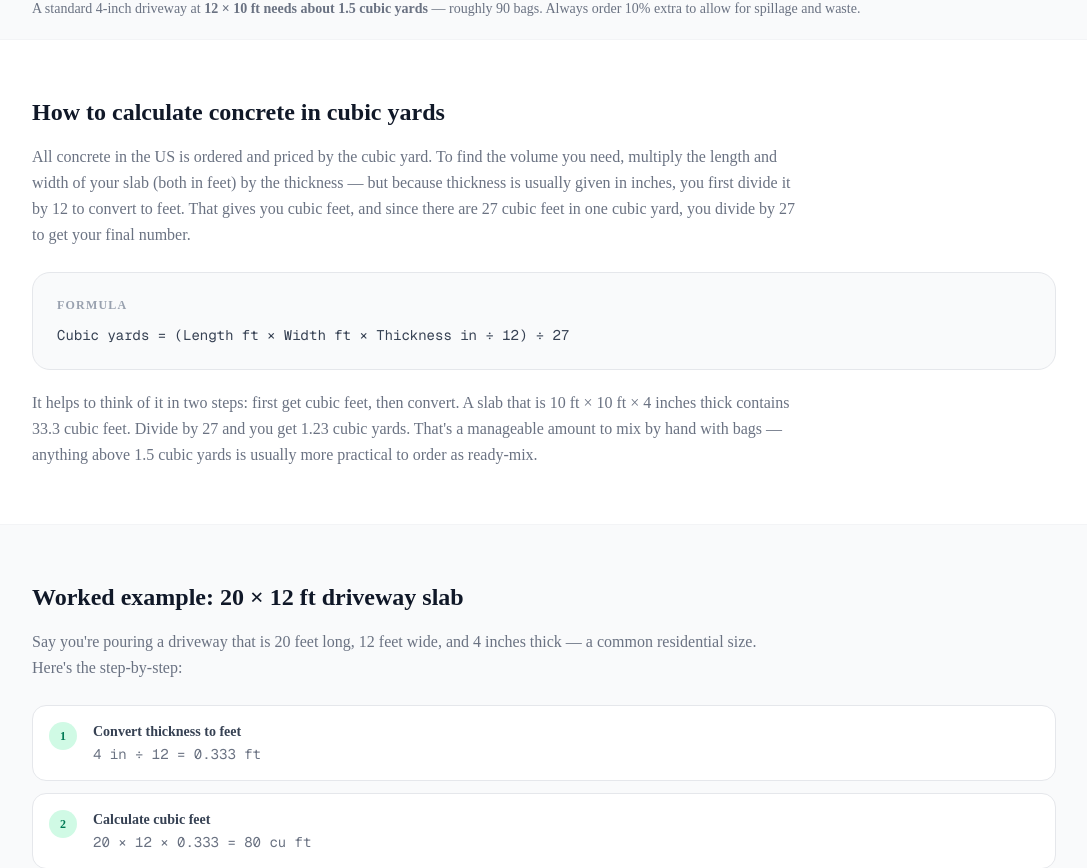
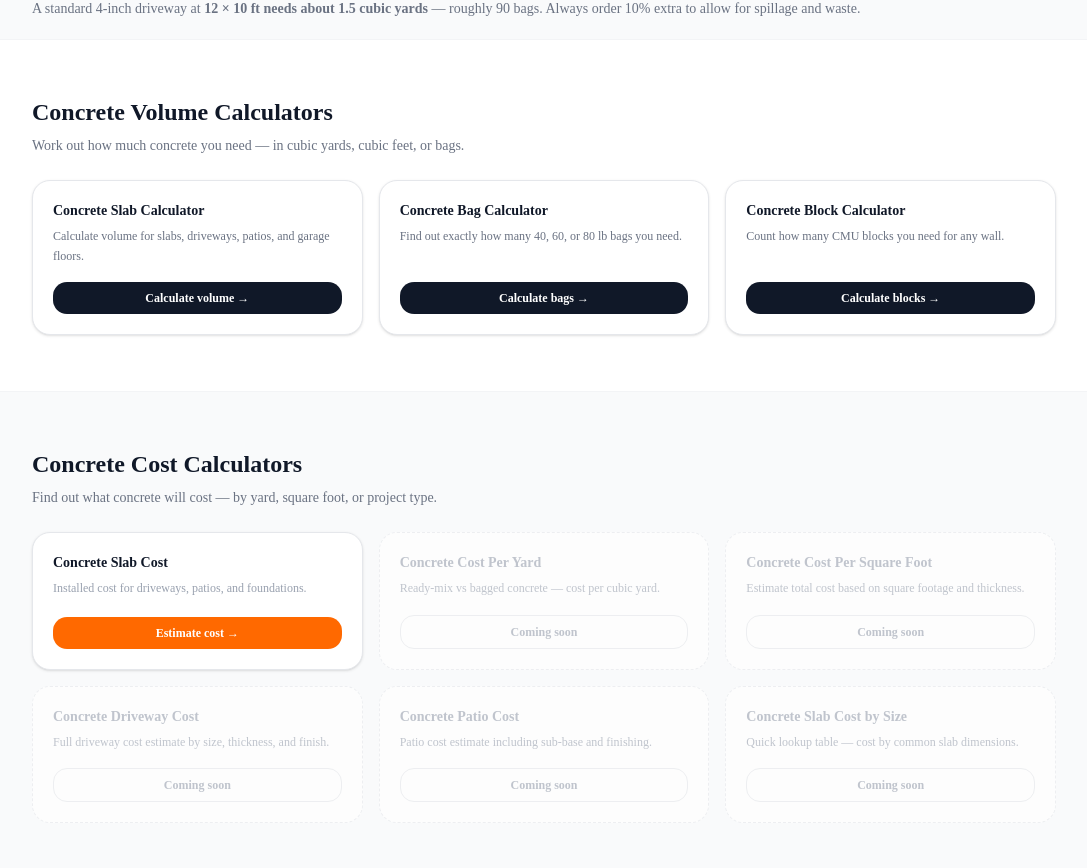
Before and after one commit to velociOS/worthulator6, a Next.js app: page /construction-calculators/concrete-calculator in a window 1280 px wide. Shown: the part 1511-2379 px from the top of the page, without its empty margins (96-1183 px from the left). Built offline with nearby package versions, Linux system fonts and the light colour scheme.

Commit message:
feat: add pillar page hub sections to concrete calculator (volume + cost tools)

```diff
--- a/app/construction-calculators/concrete-calculator/page.tsx
+++ b/app/construction-calculators/concrete-calculator/page.tsx
@@ -147,6 +147,136 @@ export default function ConcreteCalculatorPage() {
         </>
       }
     >
+      {/* ══════════════════════════════════════════════════════════════════
+          SECTION 1 — CONCRETE VOLUME CALCULATORS
+      ══════════════════════════════════════════════════════════════════ */}
+      <section className="border-t border-gray-100 px-5 py-14 sm:px-8 lg:px-16">
+        <div className="mx-auto max-w-5xl">
+          <h2 className="text-2xl font-bold text-gray-900">Concrete Volume Calculators</h2>
+          <p className="mt-2 text-sm text-gray-500">
+            Work out how much concrete you need — in cubic yards, cubic feet, or bags.
+          </p>
+          <div className="mt-6 grid gap-4 sm:grid-cols-3">
+            {[
+              {
+                title: "Concrete Slab Calculator",
+                desc: "Calculate volume for slabs, driveways, patios, and garage floors.",
+                cta: "Calculate volume",
+                href: "/construction-calculators/concrete-calculator",
+                active: true,
+              },
+              {
+                title: "Concrete Bag Calculator",
+                desc: "Find out exactly how many 40, 60, or 80 lb bags you need.",
+                cta: "Calculate bags",
+                href: "/construction-calculators/concrete/concrete-bag-calculator",
+                active: true,
+              },
+              {
+                title: "Concrete Block Calculator",
+                desc: "Count how many CMU blocks you need for any wall.",
+                cta: "Calculate blocks",
+                href: "/construction-calculators/concrete/concrete-block-calculator",
+                active: true,
+              },
+            ].map((tool) => (
+              <div key={tool.title} className="flex flex-col rounded-2xl border border-gray-200 bg-white p-5 shadow-sm">
+                <h3 className="text-sm font-bold text-gray-900">{tool.title}</h3>
+                <p className="mt-1.5 flex-1 text-xs leading-relaxed text-gray-500">{tool.desc}</p>
+                <Link
+                  href={tool.href}
+                  className="mt-4 inline-flex items-center justify-center rounded-xl bg-gray-900 px-4 py-2 text-xs font-semibold text-white transition hover:bg-gray-700"
+                >
+                  {tool.cta} →
+                </Link>
+              </div>
+            ))}
+          </div>
+        </div>
+      </section>
+
+      {/* ══════════════════════════════════════════════════════════════════
+          SECTION 2 — CONCRETE COST CALCULATORS
+      ══════════════════════════════════════════════════════════════════ */}
+      <section className="border-t border-gray-100 bg-gray-50 px-5 py-14 sm:px-8 lg:px-16">
+        <div className="mx-auto max-w-5xl">
+          <h2 className="text-2xl font-bold text-gray-900">Concrete Cost Calculators</h2>
+          <p className="mt-2 text-sm text-gray-500">
+            Find out what concrete will cost — by yard, square foot, or project type.
+          </p>
+          <div className="mt-6 grid gap-4 sm:grid-cols-2 lg:grid-cols-3">
+            {[
+              {
+                title: "Concrete Slab Cost",
+                desc: "Installed cost for driveways, patios, and foundations.",
+                cta: "Estimate cost",
+                href: "/tools/cost-calculators/home-improvement/concrete-slab-calculator",
+                active: true,
+              },
+              {
+                title: "Concrete Cost Per Yard",
+                desc: "Ready-mix vs bagged concrete — cost per cubic yard.",
+                cta: "Coming soon",
+                href: null,
+                active: false,
+              },
+              {
+                title: "Concrete Cost Per Square Foot",
+                desc: "Estimate total cost based on square footage and thickness.",
+                cta: "Coming soon",
+                href: null,
+                active: false,
+              },
+              {
+                title: "Concrete Driveway Cost",
+                desc: "Full driveway cost estimate by size, thickness, and finish.",
+                cta: "Coming soon",
+                href: null,
+                active: false,
+              },
+              {
+                title: "Concrete Patio Cost",
+                desc: "Patio cost estimate including sub-base and finishing.",
+                cta: "Coming soon",
+                href: null,
+                active: false,
+              },
+              {
+                title: "Concrete Slab Cost by Size",
+                desc: "Quick lookup table — cost by common slab dimensions.",
+                cta: "Coming soon",
+                href: null,
+                active: false,
+              },
+            ].map((tool) => (
+              <div
+                key={tool.title}
+                className={`flex flex-col rounded-2xl border p-5 ${tool.active ? "border-gray-200 bg-white shadow-sm" : "border-dashed border-gray-200 bg-white opacity-60"}`}
+              >
+                <h3 className={`text-sm font-bold ${tool.active ? "text-gray-900" : "text-gray-400"}`}>{tool.title}</h3>
+                <p className="mt-1.5 flex-1 text-xs leading-relaxed text-gray-400">{tool.desc}</p>
+                {tool.active && tool.href ? (
+                  <Link
+                    href={tool.href}
+                    className="mt-4 inline-flex items-center justify-center rounded-xl bg-orange-500 px-4 py-2 text-xs font-semibold text-white transition hover:bg-orange-600"
+                  >
+                    {tool.cta} →
+                  </Link>
+                ) : (
+                  <span className="mt-4 inline-flex items-center justify-center rounded-xl border border-gray-200 px-4 py-2 text-xs font-semibold text-gray-400">
+                    {tool.cta}
+                  </span>
+                )}
+              </div>
+            ))}
+          </div>
+        </div>
+      </section>
+
+      {/* ══════════════════════════════════════════════════════════════════
+          SECTION 3 — EDUCATIONAL CONTENT
+      ══════════════════════════════════════════════════════════════════ */}
+
       {/* ── HOW TO CALCULATE IN CUBIC YARDS ─────────────────────────────── */}
       <section className="border-t border-gray-100 px-5 py-14 sm:px-8 lg:px-16">
         <div className="mx-auto max-w-5xl">
@@ -405,26 +535,17 @@ export default function ConcreteCalculatorPage() {
       </section>
 
       {/* ── RELATED TOOLS ───────────────────────────────────────────────── */}
-      <section className="border-t border-gray-100 px-5 py-14 sm:px-8 lg:px-16">
-        <div className="mx-auto max-w-5xl">
-          <h2 className="text-xl font-bold text-gray-800">Related calculators</h2>
-          <div className="mt-5 grid gap-3 sm:grid-cols-2 lg:grid-cols-3">
-            {[
-              { label: "Concrete Slab Calculator",     href: "/tools/cost-calculators/home-improvement/concrete-slab-calculator",   note: "Calculate slab volume and cost" },
-              { label: "Concrete Bag Calculator",      href: "/construction-calculators/concrete/concrete-bag-calculator",    note: "Bags needed for any pour" },
-              { label: "Concrete Calculator (UK)",     href: "/construction-calculators/concrete-calculator-uk",     note: "Switch to metric / cubic metres" },
-              { label: "All Construction Calculators", href: "/construction-calculators",                             note: "Browse the full set" },
-            ].map(({ label, href, note }) => (
-              <Link
-                key={href}
-                href={href}
-                className="rounded-2xl border border-gray-200 bg-white p-5 shadow-sm transition-all hover:-translate-y-0.5 hover:shadow-md"
-              >
-                <p className="text-sm font-semibold text-emerald-700">{label}</p>
-                <p className="mt-1 text-xs text-gray-400">{note}</p>
-              </Link>
-            ))}
-          </div>
+      <section className="border-t border-gray-100 px-5 py-10 sm:px-8 lg:px-16">
+        <div className="mx-auto max-w-5xl flex flex-wrap gap-4 text-sm">
+          <Link href="/construction-calculators/concrete-calculator-uk" className="font-semibold text-emerald-700 underline underline-offset-2 hover:text-emerald-900">
+            Concrete Calculator (UK) →
+          </Link>
+          <Link href="/construction-calculators" className="font-semibold text-emerald-700 underline underline-offset-2 hover:text-emerald-900">
+            All Construction Calculators →
+          </Link>
+          <Link href="/tools/cost-calculators/home-improvement" className="font-semibold text-emerald-700 underline underline-offset-2 hover:text-emerald-900">
+            Home Improvement Cost Calculators →
+          </Link>
         </div>
       </section>
     </SimpleCalculatorShell>
```
